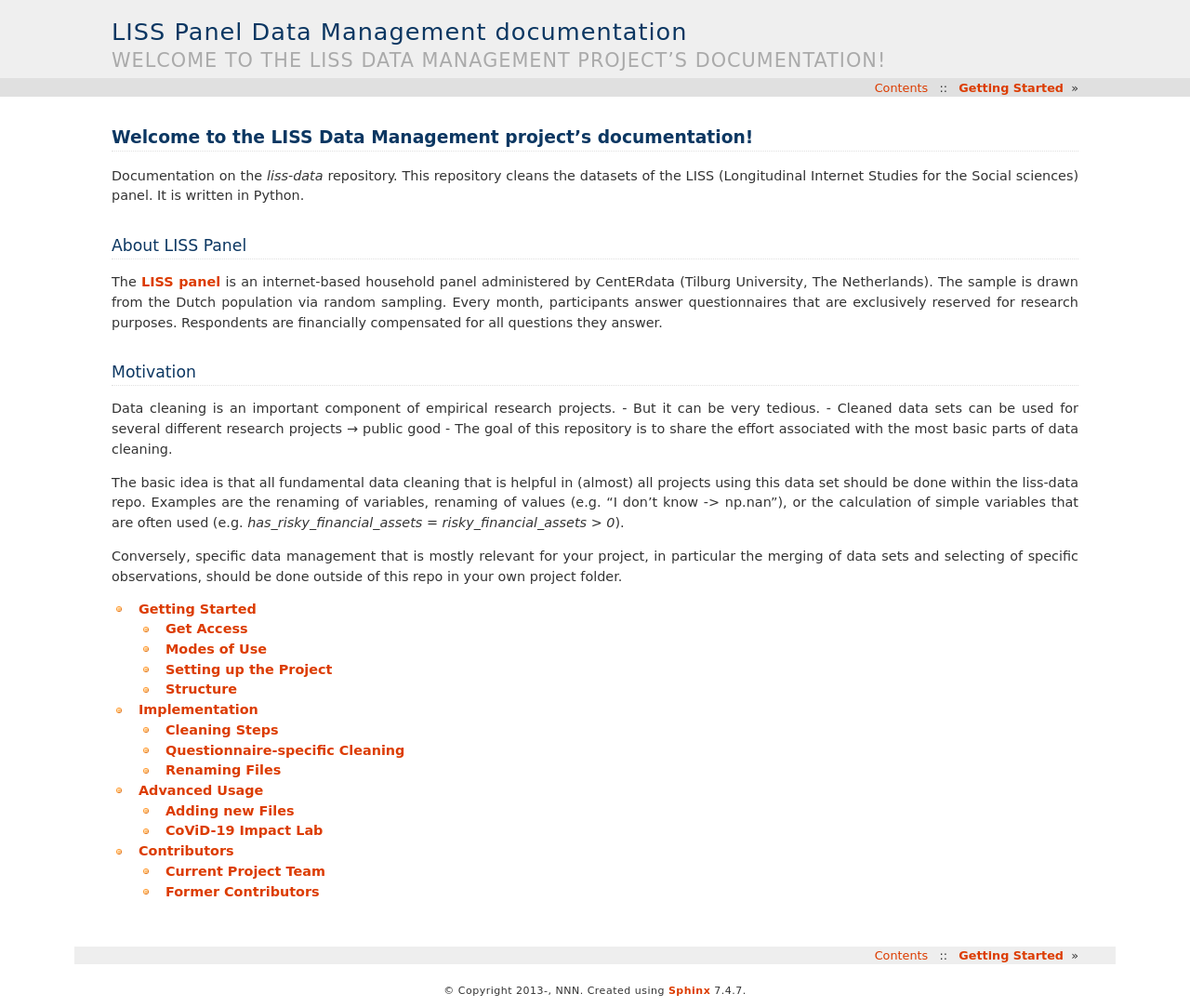
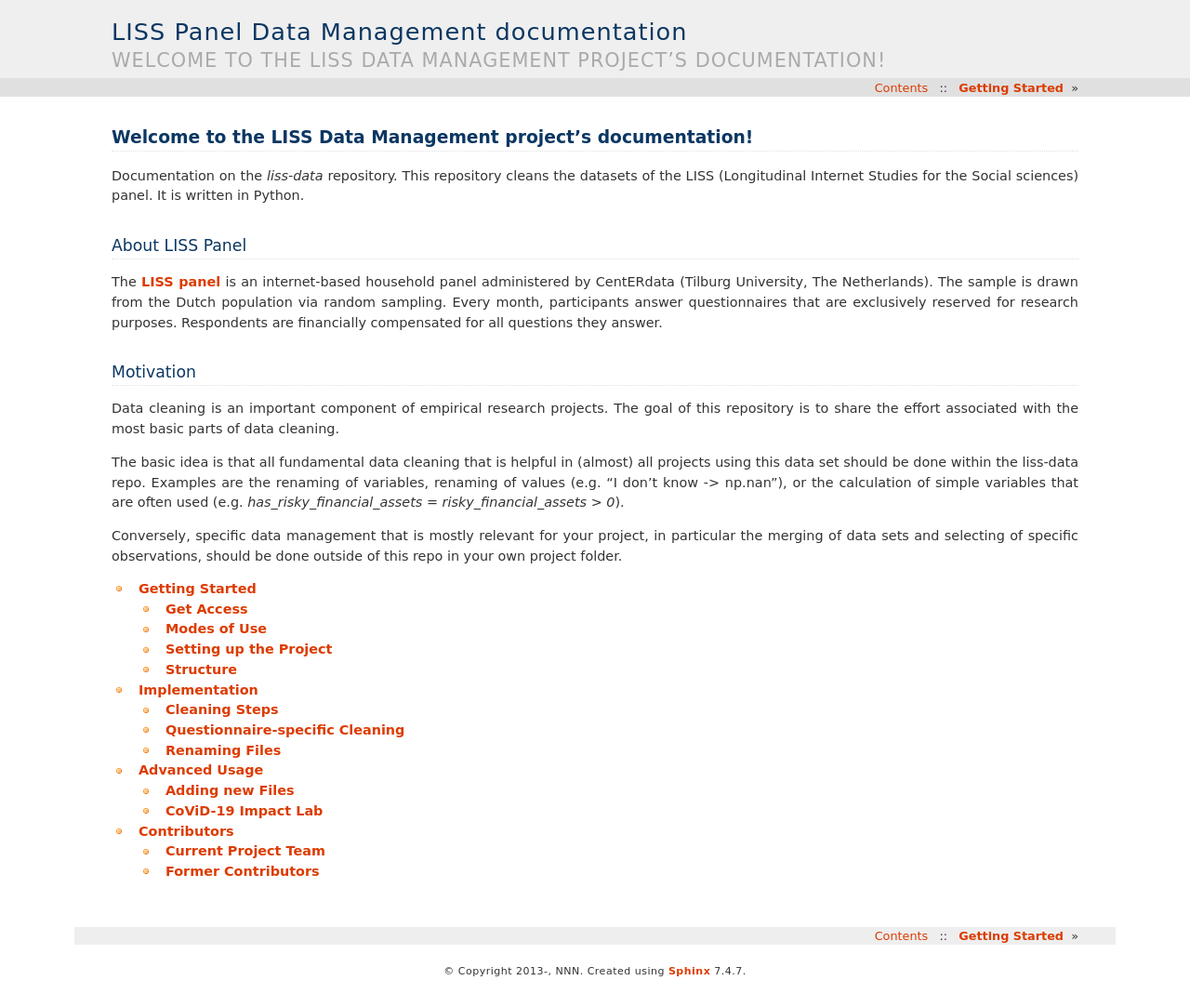
Before and after one commit to mpetrosian/LISS-Data-Management-Documentation, a Sphinx documentation site: the page built from docs/source/index.rst, in a window 1280 px wide. Shown: the whole page at 93% size. Built offline with Sphinx 7.4.7, drawn with Linux system fonts in a browser that asks for light colours; after the commit the page ends 1061 px from its top, so only the background shows below that.

Commit message:
Update index.rst

```diff
--- a/docs/source/index.rst
+++ b/docs/source/index.rst
@@ -18,10 +18,7 @@ The `LISS panel <https://www.lissdata.nl/>`_ is an internet-based household pane
 Motivation
 ----------
 
-Data cleaning is an important component of empirical research projects.
-- But it can be very tedious.
-- Cleaned data sets can be used for several different research projects → public good
-- The goal of this repository is to share the effort associated with the most basic parts of data cleaning.
+Data cleaning is an important component of empirical research projects. The goal of this repository is to share the effort associated with the most basic parts of data cleaning.
 
 The basic idea is that all fundamental data cleaning that is helpful in (almost) all projects using this data set should be done within the liss-data repo. Examples are the renaming of variables, renaming of values (e.g. "I don't know -> np.nan"), or the calculation of simple variables that are often used (e.g. `has_risky_financial_assets = risky_financial_assets > 0`).
 
```
